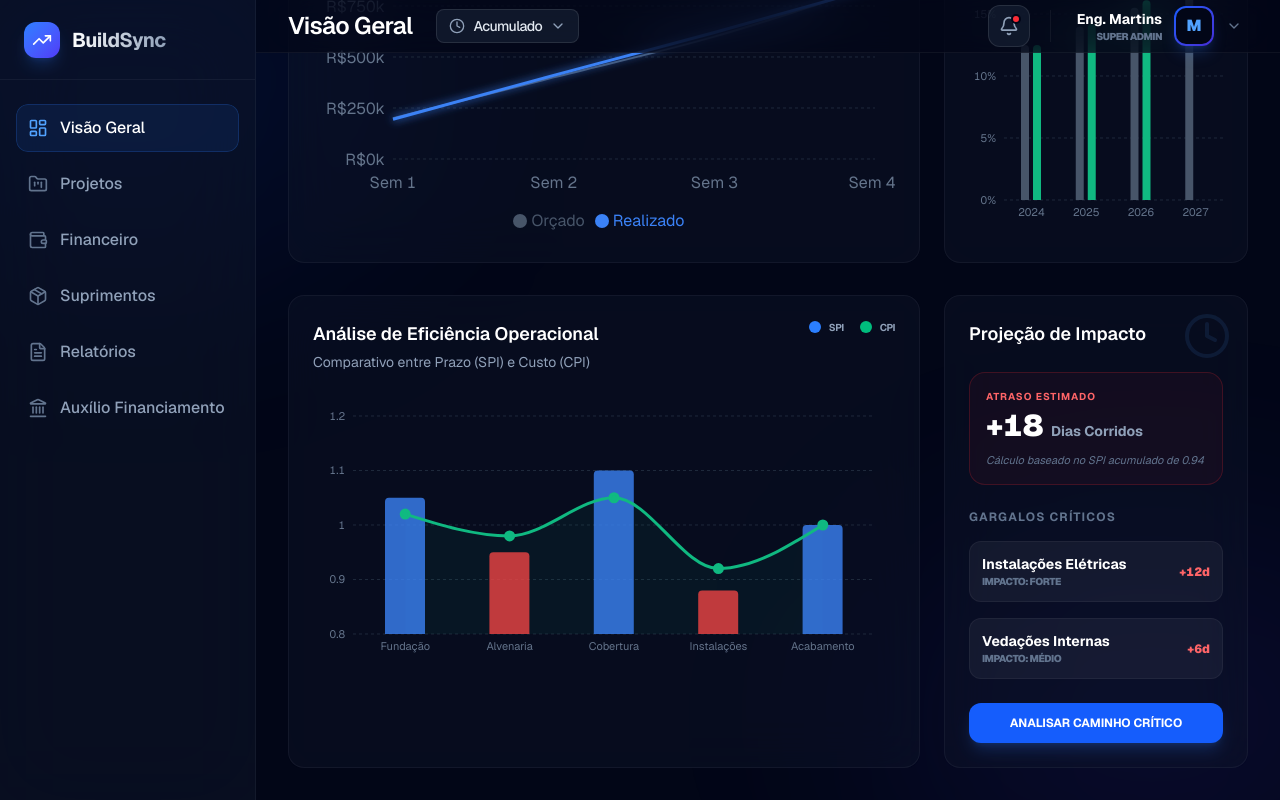
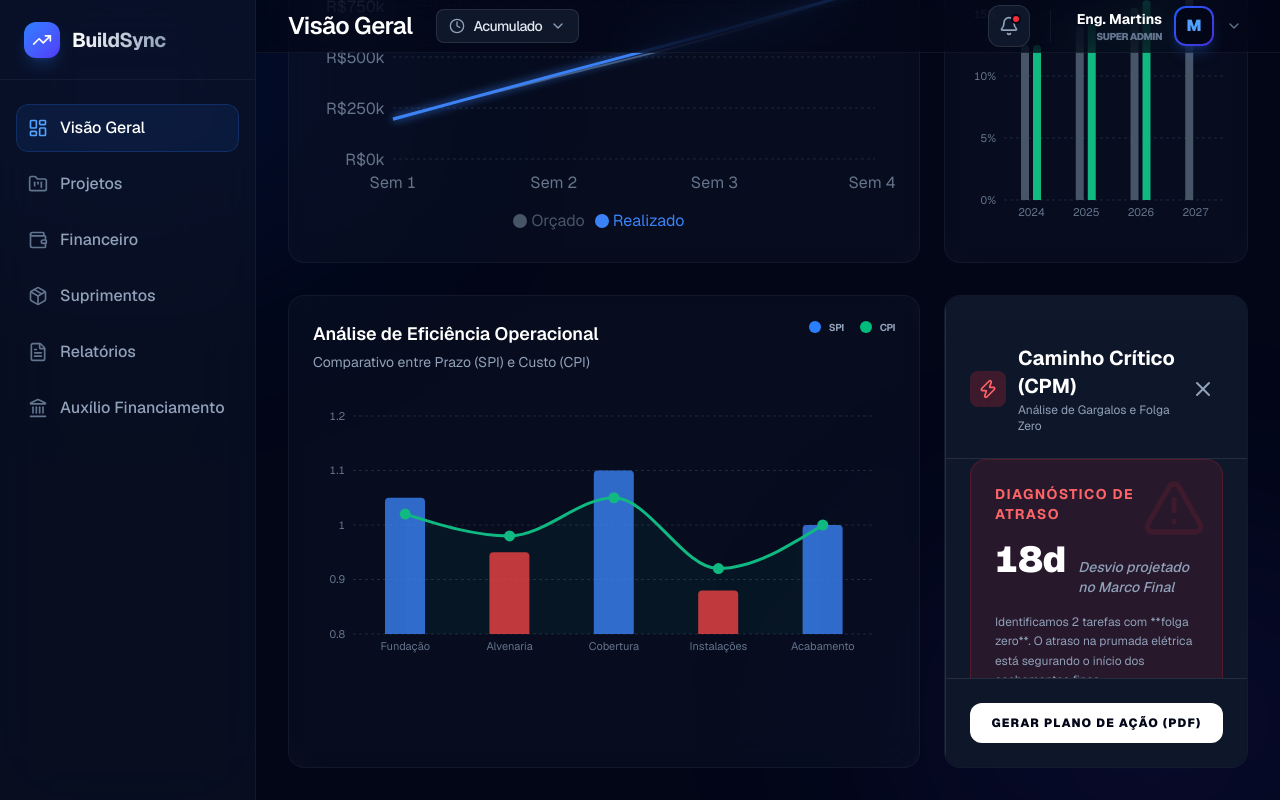
Before and after one commit to mantolatv-cmyk/buildsync, a Next.js app: page / in a window 1280 px wide. Both pictures are taken after a click on the button "ANALISAR CAMINHO CRÍTICO". Built offline with nearby package versions, Linux system fonts and the light colour scheme.

Commit message:
feat: implement critical path analysis and enhance UI polish

```diff
--- /dev/null
+++ b/src/components/CriticalPathDrawer.tsx
@@ -0,0 +1,131 @@
+"use client";
+
+import React from "react";
+import { motion, AnimatePresence } from "framer-motion";
+import { X, AlertTriangle, ArrowRight, CheckCircle2, Clock, Zap, Target } from "lucide-react";
+
+interface CriticalPathDrawerProps {
+  isOpen: boolean;
+  onClose: () => void;
+}
+
+const criticalTasks = [
+  { id: 1, task: "Instalações Elétricas (Prumada Central)", progress: 45, slack: 0, status: "Critico", impact: "Alto", delay: "12 dias" },
+  { id: 2, task: "Revestimento Fachada Sul", progress: 10, slack: 0, status: "Critico", impact: "Alto", delay: "8 dias" },
+  { id: 3, task: "Elevadores (Montagem Guias)", progress: 0, slack: 2, status: "Atenção", impact: "Médio", delay: "2 dias" },
+  { id: 4, task: "Impermeabilização Áreas Molhadas", progress: 85, slack: 5, status: "Normal", impact: "Baixo", delay: "0 dias" },
+];
+
+export default function CriticalPathDrawer({ isOpen, onClose }: CriticalPathDrawerProps) {
+  return (
+    <AnimatePresence>
+      {isOpen && (
+        <>
+          <motion.div
+            initial={{ opacity: 0 }}
+            animate={{ opacity: 1 }}
+            exit={{ opacity: 0 }}
+            onClick={onClose}
+            className="fixed inset-0 bg-[#020617]/80 backdrop-blur-sm z-50"
+          />
+          <motion.div
+            initial={{ x: '100%' }}
+            animate={{ x: 0 }}
+            exit={{ x: '100%' }}
+            transition={{ type: "spring", damping: 25, stiffness: 200 }}
+            className="fixed top-0 right-0 h-full w-full max-w-lg bg-slate-900 border-l border-white/10 shadow-2xl z-[60] flex flex-col"
+          >
+            <div className="p-6 border-b border-white/10 flex justify-between items-center bg-slate-900/50 backdrop-blur-xl sticky top-0 z-10">
+              <div className="flex items-center space-x-3">
+                <div className="p-2 bg-red-500/20 rounded-lg">
+                  <Zap className="w-5 h-5 text-red-400" />
+                </div>
+                <div>
+                  <h3 className="text-xl font-bold text-white">Caminho Crítico (CPM)</h3>
+                  <p className="text-xs text-slate-400 mt-0.5">Análise de Gargalos e Folga Zero</p>
+                </div>
+              </div>
+              <button onClick={onClose} className="p-2 text-slate-400 hover:text-white hover:bg-white/5 rounded-full transition-colors">
+                <X className="w-6 h-6" />
+              </button>
+            </div>
+
+            <div className="flex-1 overflow-y-auto p-6 space-y-8 custom-scrollbar">
+              {/* Resumo do Impacto */}
+              <div className="bg-red-500/10 border border-red-500/20 rounded-2xl p-6 relative overflow-hidden">
+                <div className="absolute top-0 right-0 p-4 opacity-10">
+                  <AlertTriangle className="w-16 h-16 text-red-500" />
+                </div>
+                <h4 className="text-sm font-bold text-red-400 uppercase tracking-widest mb-4">Diagnóstico de Atraso</h4>
+                <div className="flex items-baseline space-x-3">
+                  <span className="text-4xl font-black text-white">18d</span>
+                  <span className="text-sm font-medium text-slate-400 italic">Desvio projetado no Marco Final</span>
+                </div>
+                <p className="text-xs text-slate-400 mt-4 leading-relaxed">
+                  Identificamos 2 tarefas com **folga zero**. O atraso na prumada elétrica está segurando o início dos acabamentos finos.
+                </p>
+              </div>
+
+              {/* Lista de Tarefas Críticas */}
+              <div className="space-y-4">
+                <h4 className="text-xs font-bold text-slate-500 uppercase tracking-widest flex items-center">
+                  <Target className="w-4 h-4 mr-2" /> Sequência de Atividades
+                </h4>
+                {criticalTasks.map((item) => (
+                  <div key={item.id} className={`p-5 rounded-2xl border ${item.slack === 0 ? 'bg-red-500/5 border-red-500/20' : 'bg-white/5 border-white/5'} transition-all group`}>
+                    <div className="flex justify-between items-start mb-4">
+                      <div className="max-w-[70%]">
+                        <h5 className="font-bold text-white group-hover:text-blue-400 transition-colors">{item.task}</h5>
+                        <p className="text-[10px] text-slate-500 mt-1 uppercase font-bold tracking-tighter">Impacto: {item.impact} • Folga: {item.slack} dias</p>
+                      </div>
+                      <div className={`px-2 py-1 rounded text-[9px] font-black uppercase ${item.slack === 0 ? 'bg-red-500 text-white' : 'bg-slate-800 text-slate-400'}`}>
+                        {item.status}
+                      </div>
+                    </div>
+
+                    <div className="space-y-2">
+                      <div className="flex justify-between text-[10px] font-bold">
+                        <span className="text-slate-500 uppercase">Progresso Atual</span>
+                        <span className="text-white">{item.progress}%</span>
+                      </div>
+                      <div className="w-full h-1.5 bg-slate-800 rounded-full overflow-hidden">
+                        <motion.div
+                          initial={{ width: 0 }}
+                          animate={{ width: `${item.progress}%` }}
+                          className={`h-full ${item.slack === 0 ? 'bg-red-500' : 'bg-blue-500'}`}
+                        />
+                      </div>
+                    </div>
+                  </div>
+                ))}
+              </div>
+
+              {/* Plano de Recuperação */}
+              <div className="bg-blue-600/10 border border-blue-500/20 rounded-2xl p-6">
+                <h4 className="text-sm font-bold text-blue-400 uppercase tracking-widest mb-4 flex items-center">
+                  <Zap className="w-4 h-4 mr-2" /> Plano de Recuperação
+                </h4>
+                <ul className="space-y-4">
+                  <li className="flex items-start space-x-3">
+                    <CheckCircle2 className="w-4 h-4 text-emerald-400 shrink-0 mt-0.5" />
+                    <p className="text-xs text-slate-300">Dobrar equipe de instalações elétricas (Turno Noturno).</p>
+                  </li>
+                  <li className="flex items-start space-x-3">
+                    <CheckCircle2 className="w-4 h-4 text-emerald-400 shrink-0 mt-0.5" />
+                    <p className="text-xs text-slate-300">Antecipar compra de elevadores para evitar logística concorrente.</p>
+                  </li>
+                </ul>
+              </div>
+            </div>
+
+            <div className="p-6 border-t border-white/10 bg-slate-900/50 backdrop-blur-xl">
+              <button className="w-full py-3 bg-white text-slate-950 text-xs font-black rounded-xl hover:bg-slate-200 transition-all uppercase tracking-widest">
+                Gerar Plano de Ação (PDF)
+              </button>
+            </div>
+          </motion.div>
+        </>
+      )}
+    </AnimatePresence>
+  );
+}
--- a/src/components/views/OverviewView.tsx
+++ b/src/components/views/OverviewView.tsx
@@ -10,6 +10,8 @@ import {
   PieChart, Pie, Cell, BarChart, Bar, Legend, ComposedChart, Area
 } from "recharts";
 import { useDashboardStore } from "../../store/useDashboardStore";
+import CriticalPathDrawer from "../CriticalPathDrawer";
+import { Loader2, Zap } from "lucide-react";
 
 // --- Extended Mock Data for Time Filters ---
 const mockDataSets: any = {
@@ -166,6 +168,8 @@ function KpiCard({ title, value, trend, trendUp, subtitle, icon, neutral = false
 
 export default function OverviewView({ timeFilter, setActiveKpiDetail }: { timeFilter: string, setActiveKpiDetail: (kpi: any) => void }) {
   const store = useDashboardStore();
+  const [isCriticalPathOpen, setIsCriticalPathOpen] = useState(false);
+  const [isAnalyzing, setIsAnalyzing] = useState(false);
 
   // No mundo real, teríamos conjuntos diferentes por filtro.
   // Para este MVP, usaremos a store e aplicaremos variações simples baseadas no filtro.
@@ -425,9 +429,34 @@ export default function OverviewView({ timeFilter, setActiveKpiDetail }: { timeF
             </div>
           </div>
 
-          <button className="w-full mt-6 py-3 bg-blue-600 text-white text-xs font-bold rounded-xl hover:bg-blue-500 transition-all shadow-lg shadow-blue-500/20">
-            ANALISAR CAMINHO CRÍTICO
+          <button
+            onClick={() => {
+              setIsAnalyzing(true);
+              setTimeout(() => {
+                setIsAnalyzing(false);
+                setIsCriticalPathOpen(true);
+              }, 1500);
+            }}
+            disabled={isAnalyzing}
+            className="w-full mt-6 py-3 bg-blue-600 text-white text-xs font-bold rounded-xl hover:bg-blue-500 transition-all shadow-lg shadow-blue-500/20 flex items-center justify-center disabled:opacity-70"
+          >
+            {isAnalyzing ? (
+              <>
+                <Loader2 className="w-4 h-4 mr-2 animate-spin" />
+                RECALCULANDO CPM...
+              </>
+            ) : (
+              <>
+                <Zap className="w-4 h-4 mr-2" />
+                ANALISAR CAMINHO CRÍTICO
+              </>
+            )}
           </button>
+
+          <CriticalPathDrawer
+            isOpen={isCriticalPathOpen}
+            onClose={() => setIsCriticalPathOpen(false)}
+          />
         </motion.div>
       </div>
     </motion.div>
```
